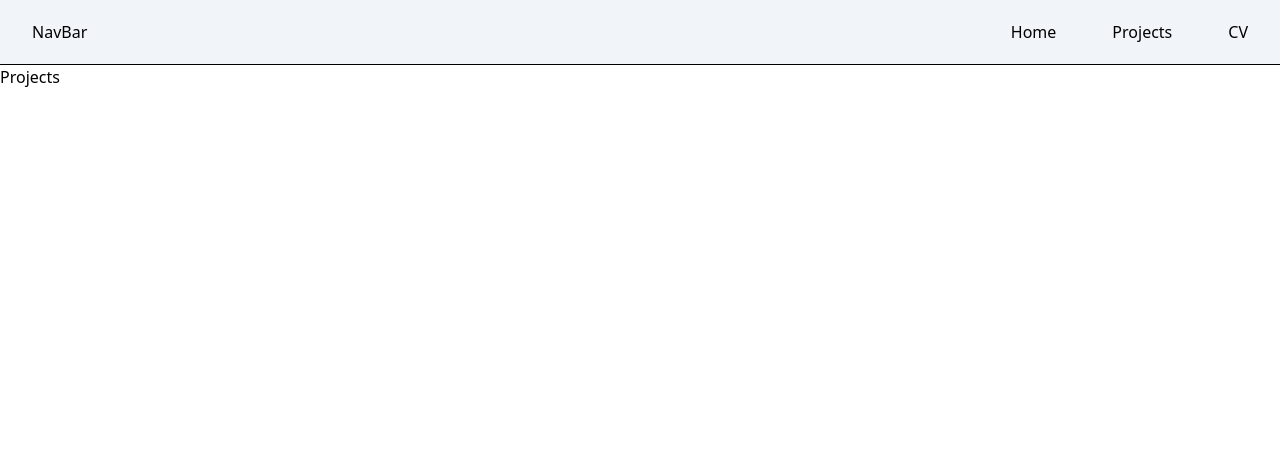
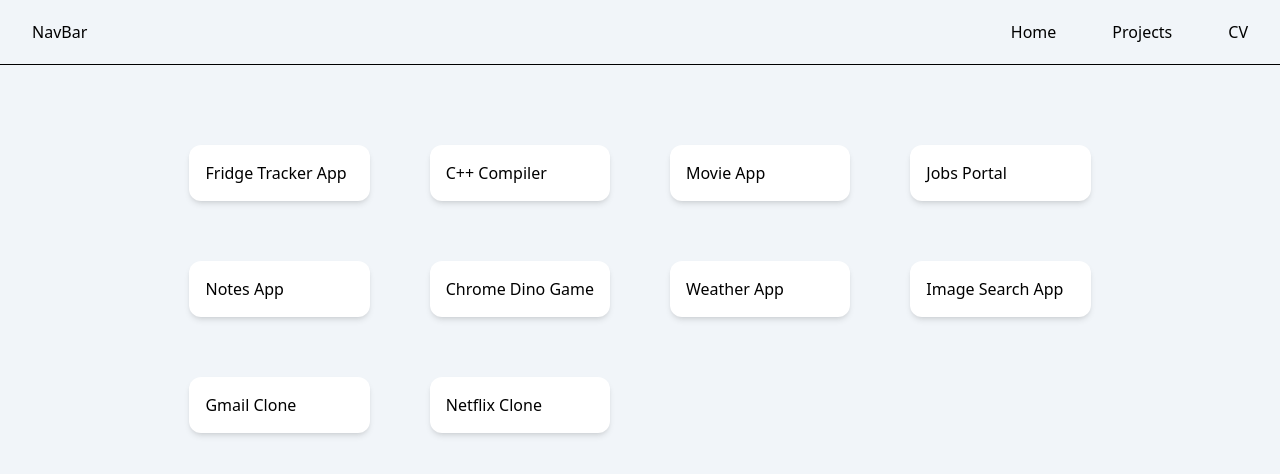
Before and after one commit to NeelBollapragada/portfolio_site, a React (Vite) app: page /projects in a window 1280 px wide. Shown: the top 474 px of the page. Built offline with nearby package versions, Linux system fonts and the light colour scheme.

Commit message:
made some progress on projects page using grid layout

```diff
--- /dev/null
+++ b/src/components/ProjectList.jsx
@@ -0,0 +1,71 @@
+import React from "react";
+import ProjectListing from "./ProjectListing";
+
+const ProjectList = () => {
+  const projects = [
+    {
+      title: "Fridge Tracker App",
+      stack: "React Native, Appwrite, SQLite, ExpressJS, NativeWind",
+      image: "",
+    },
+    {
+      title: "C++ Compiler",
+      stack: "C++, C",
+      image: "",
+    },
+    {
+      title: "Movie App",
+      stack: "React Native, Appwrite, NativeWind, TMDB API",
+      image: "",
+    },
+    {
+      title: "Jobs Portal",
+      stack: "ReactJS, JSON Server, TailWindCSS",
+      image: "",
+    },
+    {
+      title: "Notes App",
+      stack: "React Native, Appwrite",
+      image: "",
+    },
+    {
+      title: "Chrome Dino Game",
+      stack: "HTML, CSS, JavaScript",
+      image: "",
+    },
+    {
+      title: "Weather App",
+      stack: "HTML, CSS, JavaScript, OpenWeather API",
+      image: "",
+    },
+    {
+      title: "Image Search App",
+      stack: "HTML, CSS, JavaScript, Unsplash API",
+      image: "",
+    },
+    {
+      title: "Gmail Clone",
+      stack: "ReactJS, Redux, Firebase, Material UI",
+      image: "",
+    },
+    {
+      title: "Netflix Clone",
+      stack: "ReactJS, Redux, Firebase, Stripe, Material UI, TMDB API",
+      image: "",
+    },
+  ];
+
+  return (
+    <div className="flex h-screen bg-slate-100">
+      <div className="mx-auto max-w-6xl">
+        <div className="grid grid-cols-4 gap-15 mt-20 mb-10">
+          {projects.map((item) => (
+            <ProjectListing key={item.title} data={item} />
+          ))}
+        </div>
+      </div>
+    </div>
+  );
+};
+
+export default ProjectList;
--- /dev/null
+++ b/src/components/ProjectListing.jsx
@@ -0,0 +1,11 @@
+import React from "react";
+
+const ProjectListing = ({ data: { title, stack, image } }) => {
+  return (
+    <div className="bg-white rounded-xl shadow-md relative flex flex-col h-full">
+      <div className="p-4 flex flex-col h-full">{title}</div>
+    </div>
+  );
+};
+
+export default ProjectListing;
--- a/src/pages/Projects.jsx
+++ b/src/pages/Projects.jsx
@@ -1,11 +1,12 @@
 import React from "react";
 import Navbar from "../components/Navbar";
+import ProjectList from "../components/ProjectList";
 
 const Projects = () => {
   return (
     <>
       <Navbar />
-      <div>Projects</div>
+      <ProjectList />
     </>
   );
 };
```
